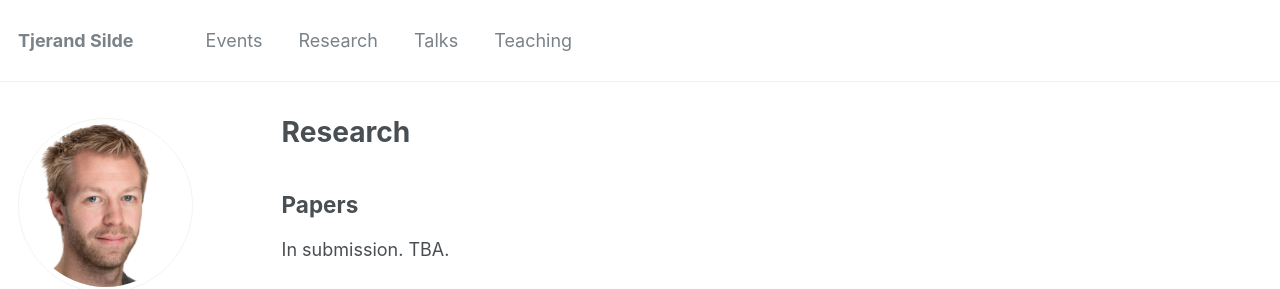
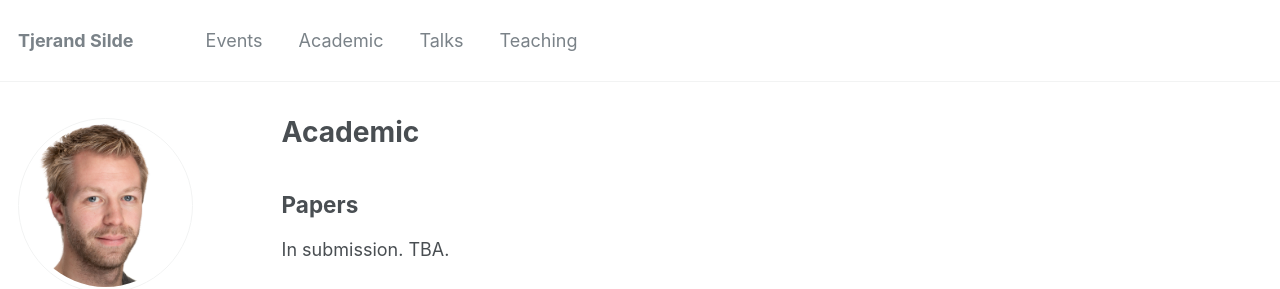
Before and after one commit to tjesi/tjesi.github.io, a Jekyll site: the page built from _pages/academic.md, in a window 1280 px wide and 900 px high. Shown: the top 289 px of the window. Built offline with Jekyll 4.4.1, drawn with Linux system fonts in a browser that asks for light colours.

Commit message:
academic

```diff
--- a/_data/navigation.yml
+++ b/_data/navigation.yml
@@ -3,8 +3,8 @@ main:
   - title: "Events"
     url: /events/
 
-  - title: "Research"
-    url: /research/
+  - title: "Academic"
+    url: /academic/
 
   - title: "Talks"
     url: /talks/
--- a/_pages/research.md
+++ b/_pages/academic.md
@@ -1,7 +1,7 @@
 ---
 layout: archive
-title: "Research"
-permalink: /research/
+title: "Academic"
+permalink: /academic/
 author_profile: true
 ---
 
```
